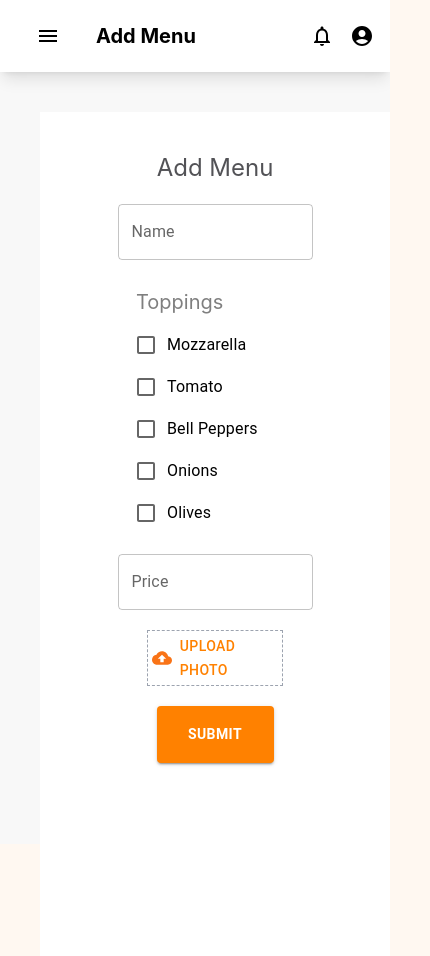
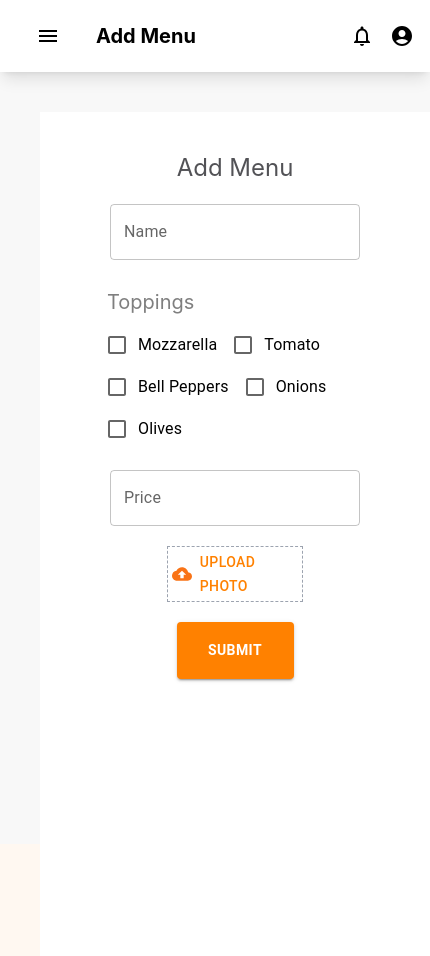
Before and after one commit to Benonii/pizza, a Next.js app in the folder my-next-app/: page /dashboard/menu in a window 390 px wide. Shown: the whole page, 430 px wide, since content can reach past the window. Built offline with nearby package versions, Linux system fonts and the light colour scheme.

Commit message:
Fixed responsiveness on /dashboard/menu page

```diff
--- a/my-next-app/src/app/(restaurant)/dashboard/menu/page.tsx
+++ b/my-next-app/src/app/(restaurant)/dashboard/menu/page.tsx
@@ -73,19 +73,23 @@ function Page() {
   }
 
   return (
-    <form onSubmit={handleSubmit} className='flex flex-col items-center w-full  h-screen bg-white'>
+    <form onSubmit={handleSubmit} className='flex flex-col items-center w-screen h-screen bg-white'>
       <div>
         <h1 className='font-sans text-2xl text-gray6 text-center mt-10 mb-5'>Add Menu</h1>
         <TextField
           label="Name"
           name="name"
           onChange={handleChange}
-          className='w-[50vw] max-w-96'/>
+          sx={{
+            width: '50vw',
+            minWidth: 250,
+          }}
+        />
 
       </div>
-      <div className='mx-24 mt-5'>
+      <div className='mt-5  w-[50vw] min-w-64'>
         <h2 className='font-sans text-xl text-gray3 mt-2 mb-2'>Toppings</h2>
-        <div className="flex flex-wrap mb-5">
+        <div className="flex  flex-wrap mb-5">
           {availableToppings.map((topping) => (
             <FormControlLabel
               key={topping}
@@ -107,7 +111,10 @@ function Page() {
         label="Price"
         name="price"
         onChange={handleChange}
-        className='w-[50vw] max-w-96'
+        sx={{
+          width: '50vw',
+          minWidth: 250,
+        }}
         />
         <div className="w-[35vw] max-w-72 mt-5">
           <UploadButton />
```
